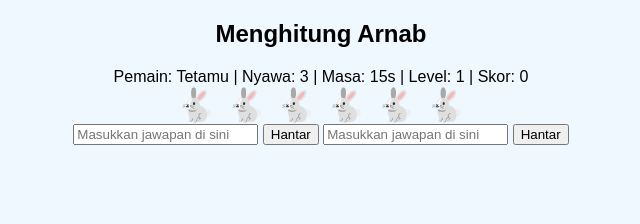
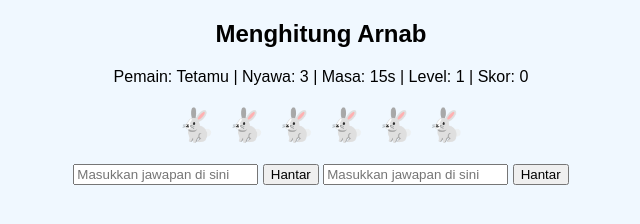
Before and after one commit to intanhalu/KiraArnab, a plain HTML site: page game.html in a window 1280 px wide. Shown: the whole page, without its empty margins (319-959 px from the left). Drawn offline with nearby package versions, Linux system fonts and the light colour scheme.

Commit message:
Update style.css

```diff
--- a/style.css
+++ b/style.css
@@ -15,6 +15,12 @@ body {
   margin-top: 10px;
 }
 
+#question {
+  margin: 20px;
+  font-size: 32px;
+}
+
+
 table {
   margin: 20px auto;
   border-collapse: collapse;
```
